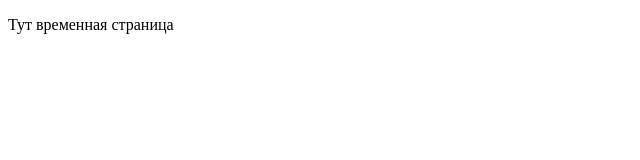
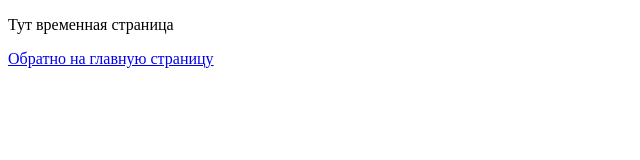
Before and after one commit to Batprojeckt/NaProverku, a plain HTML site: page Domashka/html-16/temp.html in a window 1280 px wide. Shown: the whole page, without its empty margins (0-640 px from the left). Drawn offline with Linux system fonts and the light colour scheme.

Commit message:
Update temp.html

```diff
--- a/Domashka/html-16/temp.html
+++ b/Domashka/html-16/temp.html
@@ -12,6 +12,7 @@
 	<p>
 		Тут временная страница
 	</p>
+	<a href="index.html#section">Обратно на главную страницу</a>
 </body>
 
 </html>
```
